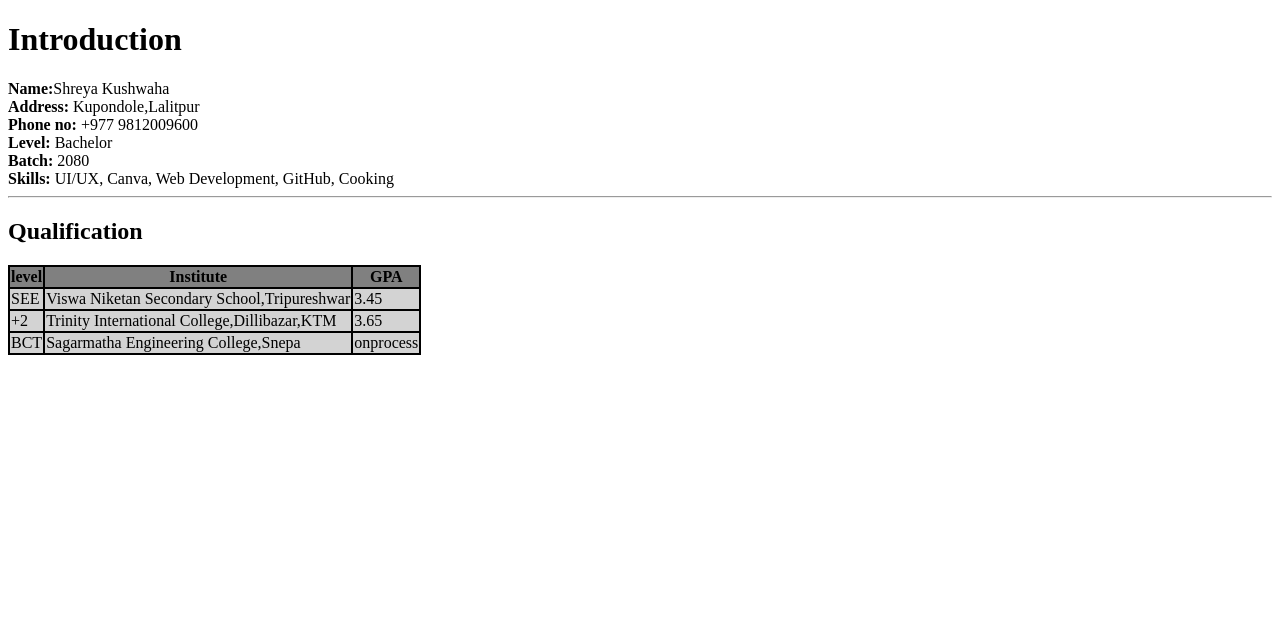
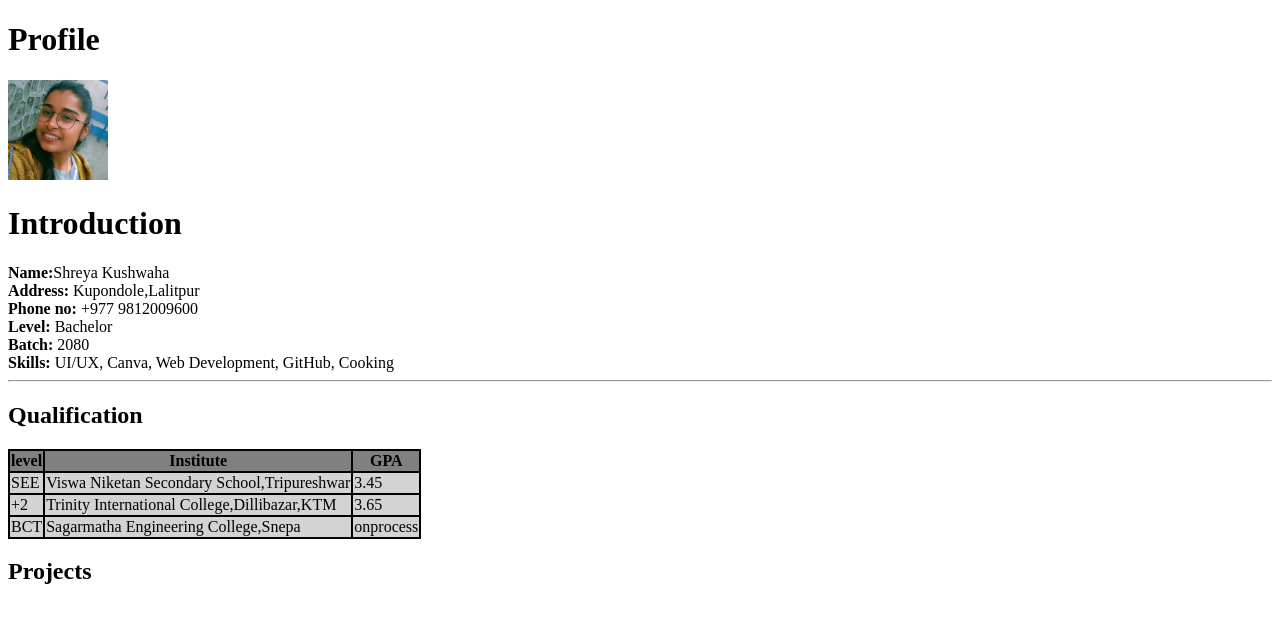
Before and after one commit to shreya-lgtm/web-development-class, a plain HTML site: page index.html in a window 1280 px wide. Drawn offline with Linux system fonts and the light colour scheme.

Commit message:
update: profile

```diff
--- a/index.html
+++ b/index.html
@@ -2,6 +2,9 @@
 <html>
     <head></head>
     <body>
+        <title>Portfolio</title>
+        <h1>Profile</h1>
+        <div><img src="33d4edec-518b-4b4d-a62b-31ea3eb05dad.jpg" alt="profile" height="100" width="100"></div>
         <h1>Introduction</h1>
          <b>Name:</b>Shreya Kushwaha
          <br><b>Address:</b> Kupondole,Lalitpur
@@ -34,6 +37,7 @@
             </tr>
          </table>
 
+        <h2>Projects</h2>
 
     </body>
 </html>
```
Also changed, not shown: 33d4edec-518b-4b4d-a62b-31ea3eb05dad.jpg (added).
